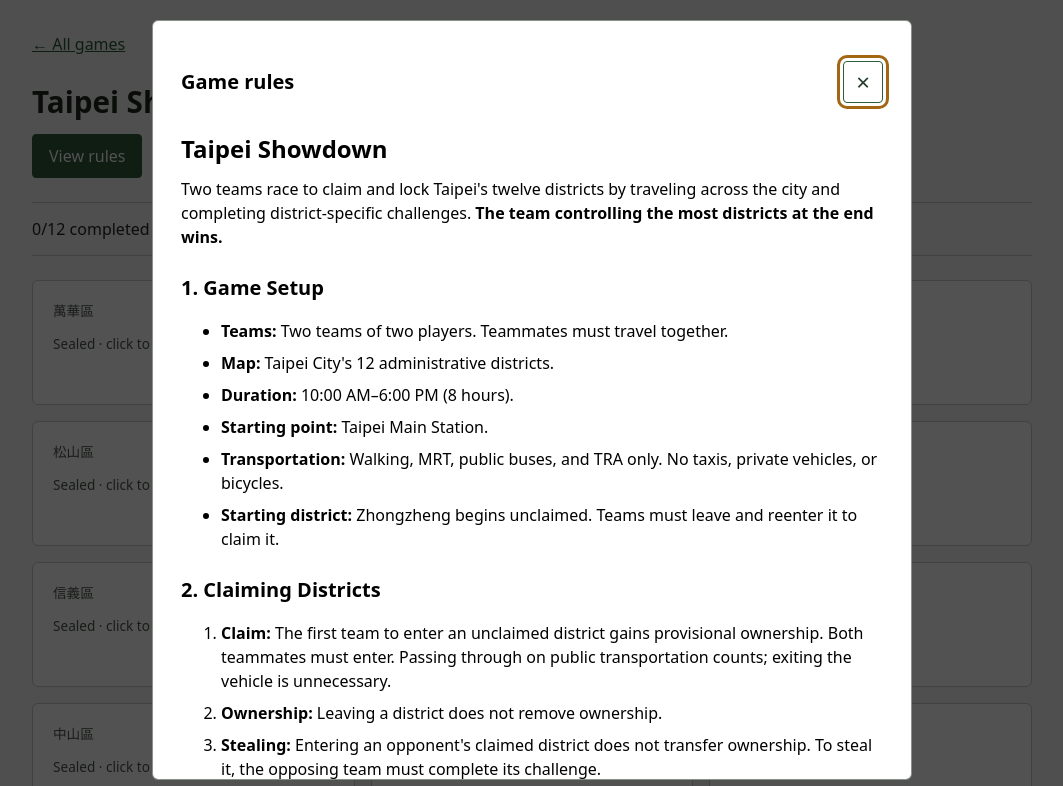
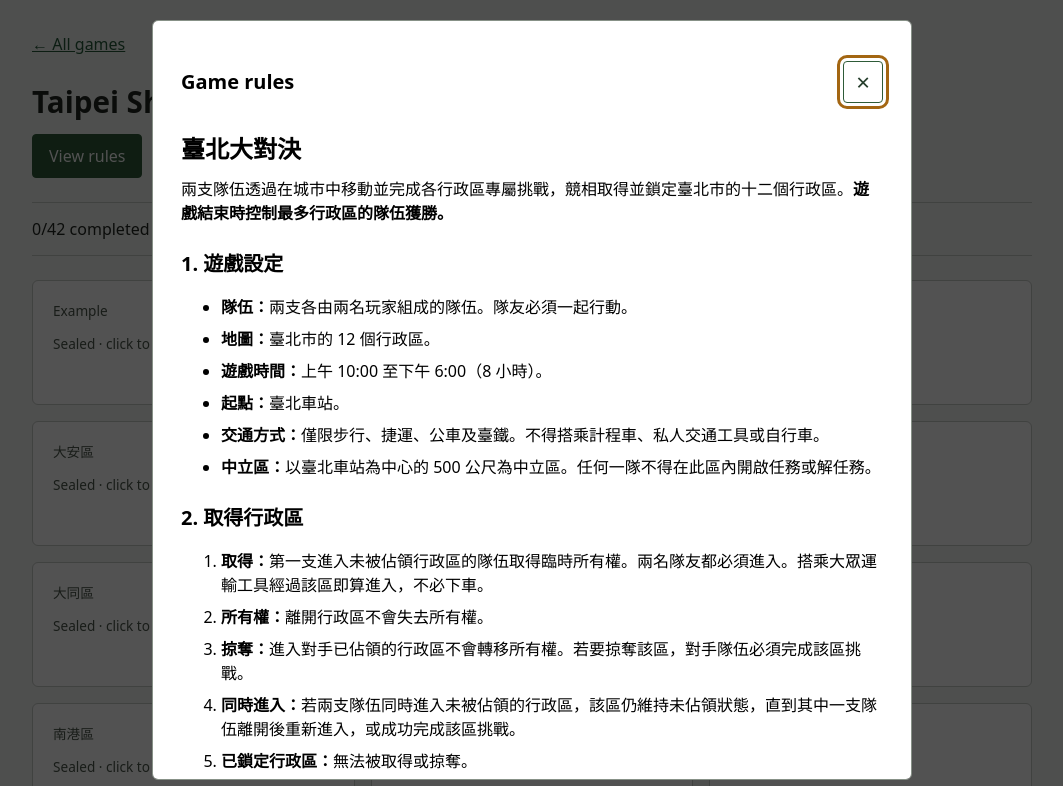
Before and after one commit to pcwu2022/challenges, a website with bundled scripts: page games/taipei-showdown/index.html in a window 1280 px wide. Shown: the top 786 px of the page, without its empty margins (108-1171 px from the left). Built offline with nearby package versions, Linux system fonts and the light colour scheme.

Commit message:
added new taipei city (some districts)

```diff
--- a/assets/game.js
+++ b/assets/game.js
@@ -3,7 +3,7 @@
 import { initRules } from './rules.js';
 const $ = selector => document.querySelector(selector);
 const dialog = $('#challenge-dialog');
-let game, state, active, healthy = false;
+let game, state, active, reviewId, healthy = false;
 function report(error) { $('#notice').textContent = error.message; }
 function refresh() { state = reconcile(game, load(game.id) || createState(game)); }
 function commit(next) {
@@ -23,6 +23,9 @@
   const progress = stats(game, state);
   $('#summary').replaceChildren(el('p', `${progress.complete}/${progress.total} completed`), el('p', `${progress.failed} failed`), el('p', `${progress.reward} points earned`));
   active = game.challenges.find(c => state.challenges[c.id].state === 'open');
+  if (active || !['complete', 'failed'].includes(state.challenges[reviewId]?.state)) reviewId = undefined;
+  const reviewing = !!reviewId;
+  if (reviewing) active = game.challenges.find(c => c.id === reviewId);
   $('#challenges').replaceChildren(...state.order.map(id => {
     const c = game.challenges.find(c => c.id === id), entry = state.challenges[id];
     const resolved = ['complete', 'failed'].includes(entry.state);
@@ -31,13 +34,21 @@
     if (entry.state !== 'sealed') card.append(el('span', c.title, 'card-title'));
     card.append(el('span', { sealed: 'Sealed · click to reveal', open: 'Open', complete: 'Complete', failed: 'Failed' }[entry.state], 'state'));
     if (resolved) card.append(el('span', `${entry.state === 'complete' ? c.reward : 0} points earned`));
-    card.disabled = !!active || resolved;
-    card.addEventListener('click', () => change(next => {
+    card.disabled = !!active && !reviewing;
+    card.addEventListener('click', () => {
+      refresh();
+      if (['complete', 'failed'].includes(state.challenges[id].state)) {
+        reviewId = id;
+        render();
+        return;
+      }
+      change(next => {
       if (game.challenges.some(item => next.challenges[item.id].state === 'open') || next.challenges[id].state !== 'sealed') return false;
       const now = Date.now();
       next.challenges[id] = { state: 'open', openedAt: now, startedAt: c.time_limit?.start === 'on_open' ? now : null };
       return true;
-    }));
+      });
+    });
     return card;
   }));
   if (!active) { if (dialog.open) dialog.close(); return; }
@@ -45,13 +56,24 @@
   $('#dialog-title').textContent = active.title;
   $('#dialog-description').innerHTML = renderMarkdown(active.description);
   $('#dialog-reward').textContent = `${active.reward} points`;
-  $('#timer-area').hidden = !active.time_limit;
+  $('#complete').hidden = reviewing;
+  $('#fail').hidden = reviewing;
+  $('#close-challenge').hidden = !reviewing;
+  $('#resolution-hint').textContent = reviewing
+    ? (state.challenges[active.id].state === 'complete' ? 'Complete' : 'Failed')
+    : 'Resolve this challenge to reveal another one.';
+  $('#timer-area').hidden = reviewing || !active.time_limit;
   tick();
   if (!dialog.open && !$('#rules-dialog').open) dialog.showModal();
 }
 function tick() {
   if (!active) return;
   const entry = state.challenges[active.id];
+  if (entry.state !== 'open') {
+    $('#expired').hidden = true;
+    $('#start').hidden = true;
+    return;
+  }
   const seconds = remaining(active, entry);
   const expired = seconds === 0;
   $('#expired').hidden = !expired;
@@ -59,7 +81,15 @@
   $('#timer-label').textContent = entry.startedAt === null ? 'Timer starts when you click Start timer.' : (expired ? 'Deadline reached' : 'Time remaining');
   $('#timer').textContent = formatTime(seconds ?? active.time_limit?.seconds ?? 0);
 }
-dialog.addEventListener('cancel', event => event.preventDefault());
+function closeReview() {
+  reviewId = undefined;
+  render();
+}
+$('#close-challenge').addEventListener('click', closeReview);
+dialog.addEventListener('cancel', event => {
+  event.preventDefault();
+  if (reviewId) closeReview();
+});
 $('#start').addEventListener('click', () => {
   const id = active?.id;
   change(next => {
--- a/assets/storage.js
+++ b/assets/storage.js
@@ -18,13 +18,17 @@
   return result;
 }
 export function createState(game, now = Date.now()) {
-  return { version: 1, firstAccessed: now, lastAccessed: now, order: shuffle(game.challenges.map(c => c.id)),
+  return { version: 1, firstAccessed: now, lastAccessed: now, order: game.randomize === true ? shuffle(game.challenges.map(c => c.id)) : game.challenges.map(c => c.id),
     challenges: Object.fromEntries(game.challenges.map(c => [c.id, { state: 'sealed', openedAt: null, startedAt: null }])) };
 }
 export function reconcile(game, state) {
   const ids = game.challenges.map(c => c.id);
-  state.order = [...new Set(state.order)].filter(id => ids.includes(id));
-  state.order.push(...shuffle(ids.filter(id => !state.order.includes(id))));
+  if (game.randomize === true) {
+    state.order = [...new Set(state.order)].filter(id => ids.includes(id));
+    state.order.push(...shuffle(ids.filter(id => !state.order.includes(id))));
+  } else {
+    state.order = ids;
+  }
   for (const c of game.challenges) {
     const entry = state.challenges[c.id];
     if (!entry) state.challenges[c.id] = { state: 'sealed', openedAt: null, startedAt: null };
@@ -52,6 +56,7 @@
 }
 export function validateGame(game) {
   if (!game || !/^[a-z0-9-]+$/.test(game.id) || typeof game.title !== 'string' || !Array.isArray(game.challenges) || !game.challenges.length) throw new Error('Invalid game configuration.');
+  if (game.randomize !== undefined && typeof game.randomize !== 'boolean') throw new Error('Invalid randomize setting.');
   const ids = new Set();
   for (const c of game.challenges) {
     if (typeof c.id !== 'string' || !/^[a-z0-9-]+$/.test(c.id) || ids.has(c.id) || !['public_title', 'title', 'description'].every(k => typeof c[k] === 'string') || !Number.isFinite(c.reward) || c.reward < 0 ||
--- a/games/japanorama/game.json
+++ b/games/japanorama/game.json
@@ -1,5 +1,6 @@
 {
   "id": "japanorama",
+  "randomize": true,
   "title": "Japanorama",
   "description": "Reveal a challenge to see its rules. Each hint is the challenge name.",
   "sample_note": "Challenges transcribed from the supplied Japanorama reference (Jet Lag: The Wiki community content, CC BY-SA). Reward values are cards; the shared interface displays them as points. Start manual timers at the trigger described in each challenge. Track retry waits, minimum activity durations, and multi-stage timing separately. Tristan's riddle, Amy's secret garden locations, and Amy's clue and mystery item are not included in the reference and must be supplied separately. Original wording and ambiguities are retained.",
--- a/games/schengen-showdown/game.json
+++ b/games/schengen-showdown/game.json
@@ -1,5 +1,6 @@
 {
   "id": "schengen-showdown",
+  "randomize": true,
   "title": "Schengen Showdown",
   "description": "An unofficial Jet Lag: The Game challenge collection. Country names are your only clues until you reveal a challenge.",
   "sample_note": "Challenges transcribed from the supplied reference; 100 points each is a sample scoring system, not the show's scoring. Start manual timers at the trigger described in each challenge and restart them for permitted retries. Multi-stage challenges require tracking each stage separately. The reference does not include the selected Ode to Joy passage, Bulgarian questions, Angry Birds structure diagram, full Užupis rights task list, Monaco reviews, Jason's bouquet specifications, or the Vatican audience form; those materials must be supplied separately.",
--- a/games/taipei-showdown/game.json
+++ b/games/taipei-showdown/game.json
@@ -1,8 +1,16 @@
 {
   "id": "taipei-showdown",
+  "randomize": false,
   "title": "Taipei Showdown",
   "description": "",
   "challenges": [
+    {
+      "id": "example",
+      "public_title": "Example",
+      "title": "範例卡",
+      "reward": 0,
+      "description": "這是一張範例卡。點擊卡片即可查看任務內容，完成後選擇 Complete，未完成則選擇 Failed。"
+    },
     {
       "id": "songshan",
       "public_title": "松山區",
@@ -98,6 +106,217 @@
       "title": "泡溫泉",
       "reward": 100,
       "description": "泡溫泉時，為了獲得最佳的體驗，習慣上會將身體維持在水面下、頭在水面上。請將一位成員的身體置於水面下，頭在水面上，維持至少 5 分鐘。參考的水面自訂，唯水的體積必須大於一公升。如果這五分鐘內身體高於水面或頭低於水面則任務失敗。"
+    },
+    {
+      "id": "banqiao",
+      "public_title": "板橋區",
+      "title": "三鐵共構",
+      "reward": 100,
+      "description": "板橋車站是全台灣第一個完成三鐵共構的車站，其台鐵新站體於 1999 年 7 月 21 日啟用，台北捷運板南線於 2000 年 8 月 31 日通車，隨後台灣高鐵於 2007 年 1 月 5 日通車，正式達成三鐵共構。進行本任務時，請從台鐵、高鐵、板南線或環狀線中任選一條路線，由板橋站的前一站搭乘至板橋站，並推派一名隊員挑戰與車廂內的到站廣播同步朗讀。挑戰者除了廣播的前兩個字可用於對齊節奏外，從第三個字開始直到車門完全開啟為止，必須精準配合廣播聲音同步唸出所有語言的完整內容，且全程不得有任何漏字或脫拍。若有失誤則必須重新挑戰。"
+    },
+    {
+      "id": "sanchong",
+      "public_title": "三重區",
+      "title": "台北匹茲堡",
+      "reward": 100,
+      "description": "新北市三重區又稱「九橋之都」，私擬作「台北匹茲堡」。三重區被淡水河與二重疏洪道包圍，形同一座陸島。為了因應人口成長與連接台北市，區內密集興建了多達九座跨河橋梁，四通八達如章魚觸角般連結雙北，因而得名。請在本區找到下列清單中至少九樣在匹茲堡常見的物品：橋、施工中的馬路、結尾為“h”的名詞、醫院、電動巴士、違規左轉的車輛、露天樓梯、公車專用道、大學、斜屋頂的房子、教堂、講英文的陌生人、鹿、海盜、企鵝。其中鹿、海盜、企鵝可以為圖像、雕塑或文字。你有 15 分鐘的時間，你的時間從現在開始。",
+      "time_limit": {
+        "seconds": 900,
+        "start": "on_open"
+      }
+    },
+    {
+      "id": "zhonghe",
+      "public_title": "中和區",
+      "title": "",
+      "reward": 100,
+      "description": ""
+    },
+    {
+      "id": "yonghe",
+      "public_title": "永和區",
+      "title": "",
+      "reward": 100,
+      "description": ""
+    },
+    {
+      "id": "xinzhuang",
+      "public_title": "新莊區",
+      "title": "幫 Sam 找到一個 LILLABO",
+      "reward": 100,
+      "description": "這真是太完美了，因為我超級需要一個 LILLABO！你可以幫我一個忙嗎？去一趟 IKEA，並在進店後的 25 分鐘內找到 LILLABO。你不能上網搜尋 LILLABO 是什麼，也不能向任何人尋求協助。你不需要買下它，只要傳一張你跟 LILLABO 的合照給我就好，這樣我就知道它有現貨了。謝謝！",
+      "time_limit": {
+        "seconds": 1500,
+        "start": "manual"
+      }
+    },
+    {
+      "id": "xindian",
+      "public_title": "新店區",
+      "title": "",
+      "reward": 100,
+      "description": ""
+    },
+    {
+      "id": "shulin",
+      "public_title": "樹林區",
+      "title": "",
+      "reward": 100,
+      "description": ""
+    },
+    {
+      "id": "yingge",
+      "public_title": "鶯歌區",
+      "title": "",
+      "reward": 100,
+      "description": ""
+    },
+    {
+      "id": "sanxia",
+      "public_title": "三峽區",
+      "title": "",
+      "reward": 100,
+      "description": ""
+    },
+    {
+      "id": "tamsui",
+      "public_title": "淡水區",
+      "title": "想像你在象潟看夕陽",
+      "reward": 100,
+      "description": "現在可能看不到夕陽，但是你可以發揮你的想像力，感受 Adam 跟 Tom 在秋田縣強勢回歸的感覺。請坐在淡水河邊，面對水域欣賞 15 分鐘的風景。在這段期間，一位隊員必須在紙上畫下他所看見的風景，另一位隊員列出 10 樣他所看到的人事物，這 10 樣必須出現在風景畫中，少任何一樣則任務失敗。"
+    },
+    {
+      "id": "xizhi",
+      "public_title": "汐止區",
+      "title": "CURSED!",
+      "reward": 100,
+      "description": "想不到這個遊戲會有 Curse 吧！Curse of the Jammed Door: 在接下來的一個小時之內，只要你即將進入任何一棟建築或交通工具，就必須躑一面六面骰，如果骰子結果大於或等於 4 才可以進入。否則，必須等至少 3 分鐘才能再嘗試一次。三重區從此刻起就是你們的。"
+    },
+    {
+      "id": "ruifang",
+      "public_title": "瑞芳區",
+      "title": "分洪",
+      "reward": 100,
+      "description": "員山子分洪道是位於臺灣新北市瑞芳區的水利設施，以隧道方式銜接基隆河瑞芳河段與東海。其主要功能是為了避免基隆河上游在降雨量過大時造成下游地區淹水，而將基隆河部分河水以自然溢過分洪堰方式導引洪水，降低基隆河水位，而洪水則透過分洪隧道經基隆山西麓於東北角的台2線76公里處排入海中。請準備兩個杯子，其中一個裝滿水，將一半倒入另一個杯子中。如果倒入過程中有水漏出杯子外，則任務失敗。你只有一次機會。"
+    },
+    {
+      "id": "tucheng",
+      "public_title": "土城區",
+      "title": "",
+      "reward": 100,
+      "description": ""
+    },
+    {
+      "id": "luzhou",
+      "public_title": "蘆洲區",
+      "title": "",
+      "reward": 100,
+      "description": ""
+    },
+    {
+      "id": "wugu",
+      "public_title": "五股區",
+      "title": "",
+      "reward": 100,
+      "description": ""
+    },
+    {
+      "id": "taishan",
+      "public_title": "泰山區",
+      "title": "",
+      "reward": 100,
+      "description": ""
+    },
+    {
+      "id": "linkou",
+      "public_title": "林口區",
+      "title": "三井躲貓貓",
+      "reward": 100,
+      "description": "請在林口三井玩躲貓貓。一位隊員負責躲（人），其他隊員負責尋找（鬼）。人不可以躲在鬼的視線範圍內，鬼不可以看見躲的隊員往哪裡跑，兩隊在事前也不可以溝通。人在出發前必須躑一顆六面骰子，所躑到的點數為鬼必須尋找的時間（分鐘）。如果鬼沒有在該時間正負一分鐘內找到，則任務必須重新挑戰。"
+    },
+    {
+      "id": "shenkeng",
+      "public_title": "深坑區",
+      "title": "",
+      "reward": 100,
+      "description": ""
+    },
+    {
+      "id": "shiding",
+      "public_title": "石碇區",
+      "title": "",
+      "reward": 100,
+      "description": ""
+    },
+    {
+      "id": "pinglin",
+      "public_title": "坪林區",
+      "title": "",
+      "reward": 100,
+      "description": ""
+    },
+    {
+      "id": "sanzhi",
+      "public_title": "三芝區",
+      "title": "",
+      "reward": 100,
+      "description": ""
+    },
+    {
+      "id": "shimen",
+      "public_title": "石門區",
+      "title": "",
+      "reward": 100,
+      "description": ""
+    },
+    {
+      "id": "bali",
+      "public_title": "八里區",
+      "title": "",
+      "reward": 100,
+      "description": ""
+    },
+    {
+      "id": "pingxi",
+      "public_title": "平溪區",
+      "title": "",
+      "reward": 100,
+      "description": ""
+    },
+    {
+      "id": "shuangxi",
+      "public_title": "雙溪區",
+      "title": "",
+      "reward": 100,
+      "description": ""
+    },
+    {
+      "id": "gongliao",
+      "public_title": "貢寮區",
+      "title": "",
+      "reward": 100,
+      "description": ""
+    },
+    {
+      "id": "jinshan",
+      "public_title": "金山區",
+      "title": "",
+      "reward": 100,
+      "description": ""
+    },
+    {
+      "id": "wanli",
+      "public_title": "萬里區",
+      "title": "讀萬卷書，行萬里路",
+      "reward": 100,
+      "description": "請不使用手機計算如果要讀萬卷書行萬里路需要花多少時間。讀一卷書需要一分鐘（繪本），而走一里路（現今單位為 500 公尺）需要六分鐘。此人平日可以花 5 小時時間解任務、假日（含國定假日）可以花 12 小時解任務。從 2027/01/01 星期五算起，台灣一年 16 天國定假日（01/01、02/04、02/05、02/08、02/09、02/10、03/01、04/05、04/06、04/30、06/09、09/15、09/28、10/11、10/25、12/24），請計算此人可以在幾月幾號完成這項任務。計算完請使用 AI 驗證答案，日期錯誤則任務失敗。"
+    },
+    {
+      "id": "wulai",
+      "public_title": "烏來區",
+      "title": "選區長",
+      "reward": 100,
+      "description": "為了這個任務千里迢迢來這裡，辛苦你了！新北市烏來區是雙北唯一山地原住民族地區，可以選擇區長。下列人物中何者是烏來區長？選項：曼達尼、夏皮羅、周至剛、蘇貲峰、奧康納、黃芢燻。作答後方可上網搜尋，答錯則任務失敗。"
     }
   ]
 }
--- a/games/taipei-showdown/rules.md
+++ b/games/taipei-showdown/rules.md
@@ -1,59 +1,59 @@
-# Taipei Showdown
+# 臺北大對決
 
-Two teams race to claim and lock Taipei's twelve districts by traveling across the city and completing district-specific challenges. **The team controlling the most districts at the end wins.**
+兩支隊伍透過在城市中移動並完成各行政區專屬挑戰，競相取得並鎖定臺北市的十二個行政區。**遊戲結束時控制最多行政區的隊伍獲勝。**
 
-## 1. Game Setup
+## 1. 遊戲設定
 
-- **Teams:** Two teams of two players. Teammates must travel together.
-- **Map:** Taipei City's 12 administrative districts.
-- **Duration:** 10:00 AM–6:00 PM (8 hours).
-- **Starting point:** Taipei Main Station.
-- **Transportation:** Walking, MRT, public buses, and TRA only. No taxis, private vehicles, or bicycles.
-- **Starting district:** Zhongzheng begins unclaimed. Teams must leave and reenter it to claim it.
+- **隊伍：**兩支各由兩名玩家組成的隊伍。隊友必須一起行動。
+- **地圖：**臺北市的 12 個行政區。
+- **遊戲時間：**上午 10:00 至下午 6:00（8 小時）。
+- **起點：**臺北車站。
+- **交通方式：**僅限步行、捷運、公車及臺鐵。不得搭乘計程車、私人交通工具或自行車。
+- **中立區：**以臺北車站為中心的 500 公尺為中立區。任何一隊不得在此區內開啟任務或解任務。
 
-## 2. Claiming Districts
+## 2. 取得行政區
 
-1. **Claim:** The first team to enter an unclaimed district gains provisional ownership. Both teammates must enter. Passing through on public transportation counts; exiting the vehicle is unnecessary.
-2. **Ownership:** Leaving a district does not remove ownership.
-3. **Stealing:** Entering an opponent's claimed district does not transfer ownership. To steal it, the opposing team must complete its challenge.
-4. **Simultaneous entry:** If both teams enter an unclaimed district simultaneously, it remains unclaimed until one team leaves and reenters or successfully completes its challenge.
-5. **Locked districts:** Cannot be claimed or stolen.
+1. **取得：**第一支進入未被佔領行政區的隊伍取得臨時所有權。兩名隊友都必須進入。搭乘大眾運輸工具經過該區即算進入，不必下車。
+2. **所有權：**離開行政區不會失去所有權。
+3. **掠奪：**進入對手已佔領的行政區不會轉移所有權。若要掠奪該區，對手隊伍必須完成該區挑戰。
+4. **同時進入：**若兩支隊伍同時進入未被佔領的行政區，該區仍維持未佔領狀態，直到其中一支隊伍離開後重新進入，或成功完成該區挑戰。
+5. **已鎖定行政區：**無法被取得或掠奪。
 
-## 3. Challenges and Locking
+## 3. 挑戰與鎖定
 
-1. Each district has one secret challenge, revealed only when both teammates are inside that district.
-2. **Completing a challenge permanently locks the district** for the successful team, stealing it if necessary.
-3. Each team has **one challenge opportunity per district**, beginning when the challenge is revealed. Retries are allowed only when explicitly stated.
-4. A challenge may be completed outside its district only if its instructions explicitly permit it.
-5. Teams may have only one active challenge at a time but may continue traveling and claiming unclaimed districts.
-6. Failing or abandoning a challenge ends that team's opportunity. Existing provisional ownership remains unchanged.
-7. Both teams may attempt the same unlocked district's challenge. **The first to complete it wins.** The opposing attempt immediately ends.
+1. 每個行政區都有一項秘密挑戰，只有在兩名隊友都位於該行政區內時才會揭示。
+2. **完成挑戰會永久鎖定該行政區**，由成功的隊伍取得；如有需要，也會掠奪該區。
+3. 每支隊伍在每個行政區有**一次挑戰機會**，從挑戰揭示時開始計算。除非另有明確說明，否則不得重試。
+4. 只有在挑戰說明明確允許的情況下，才能在該行政區外完成挑戰。
+5. 每支隊伍同時只能進行一項挑戰，但可以繼續移動並取得未被佔領的行政區。
+6. 挑戰失敗或放棄會終止該隊伍的挑戰機會。原有的臨時所有權維持不變。
+7. 兩支隊伍都可以嘗試同一個未鎖定行政區的挑戰。**第一支完成挑戰的隊伍獲勝。**對手的挑戰會立即終止。
 
-## 4. Timers and Reporting
+## 4. 計時與回報
 
-- Challenge-specific time limits and conditions take precedence.
-- Automatic timers begin upon revealing the challenge; manual timers begin at the specified trigger.
-- Timers cannot be paused and continue running when the website is closed.
-- Teams must promptly report claims, locks, and steals with timestamps through a shared communication channel.
-- Disputes are resolved using timestamped location, photo, or video evidence.
+- 挑戰專屬的時間限制與條件優先適用。
+- 自動計時器在挑戰揭示時開始；手動計時器在指定觸發條件發生時開始。
+- 計時器不得暫停，即使關閉網站仍會持續計時。
+- 隊伍必須透過共用通訊頻道，及時回報取得、鎖定及掠奪，並附上時間戳記。
+- 爭議將以具時間戳記的位置、照片或影片證據裁決。
 
-## 5. Winning
+## 5. 勝負
 
-At **6:00 PM**, all ownership is frozen and unfinished challenges end.
+在**下午 6:00**，所有所有權將被凍結，尚未完成的挑戰也會結束。
 
-- Each claimed or locked district counts as **one district**.
-- The team controlling the most districts wins.
-- **Tiebreaker:** Greatest combined district area.
-- If both totals and areas are equal, the game is a draw.
+- 每個已取得或已鎖定的行政區均計為**一個行政區**。
+- 控制最多行政區的隊伍獲勝。
+- **平手判定：**行政區總面積較大者獲勝。
+- 若行政區數量與總面積皆相同，則為平手。
 
-## 6. Challenge Tracker
+## 6. 挑戰追蹤器
 
-- Select a district card to reveal its challenge.
-- Select **Complete** or **Failed** to resolve it.
-- Each completed challenge awards **100 displayed points**, which do not affect victory.
-- Each team uses its own browser. Progress is saved locally; the website does not synchronize territory ownership.
-- Maintain a shared ownership record. **Restart game** clears local progress and must not be used during play.
+- 選取行政區卡片以揭示其挑戰。
+- 選取**完成**或**失敗**以結算挑戰。
+- 每完成一項挑戰可獲得**100 點顯示分數**，但不影響勝負。
+- 每支隊伍使用自己的瀏覽器。進度會儲存在本機；網站不會同步領土所有權。
+- 維護共用的所有權紀錄。**重新開始遊戲**會清除本機進度，遊戲進行期間不得使用。
 
-## 7. Fair Play
+## 7. 公平競賽
 
-Follow all laws, venue rules, and challenge instructions. No GPS spoofing, fabricated evidence, interference with opponents, unauthorized entry, or unsafe activities. Safety takes priority over gameplay.
+請遵守所有法律、場地規則及挑戰說明。不得使用 GPS 欺騙、製造虛假證據、干擾對手、未經授權進入或進行危險活動。安全優先於遊戲。
--- a/games/taiwan-rail-rush/game.json
+++ b/games/taiwan-rail-rush/game.json
@@ -1,5 +1,6 @@
 {
   "id": "taiwan-rail-rush",
+  "randomize": true,
   "title": "Taiwan: Rail Rush",
   "description": "Reveal a challenge to see its name and rules. Hints show Challenges, Steal, or Call Your Shot.",
   "sample_note": "Challenges transcribed from the supplied Taiwan: Rail Rush reference (Jet Lag: The Wiki community content, CC BY-SA). Fixed chip rewards appear as points in the shared interface. Steals, percentage multipliers, variable Call Your Shot payouts, and opposing-team rewards must be tracked manually; these challenges award zero automatic points. Full reward rules are included in the descriptions. Start manual timers at the trigger described in each challenge. Track separate stages, retry waits, and per-turn limits separately. Supporting materials omitted from the reference include the bird sign location, correct Tofu Rocks path, trivia questions, Let's Make a Deal website, Amy's McDonald's selection, the Find this thing image, painting photographs, street-art character list, and verified Hakka Roundhouse diameter.",
```
Also changed, not shown: games/japanorama/index.html (+2 -1 lines), games/schengen-showdown/index.html (+2 -1 lines), games/taipei-showdown/index.html (+2 -1 lines), games/taiwan-rail-rush/index.html (+2 -1 lines), tests/game.test.js (added, +54 -0 lines), tests/storage.test.js (+40 -0 lines), README.md.
